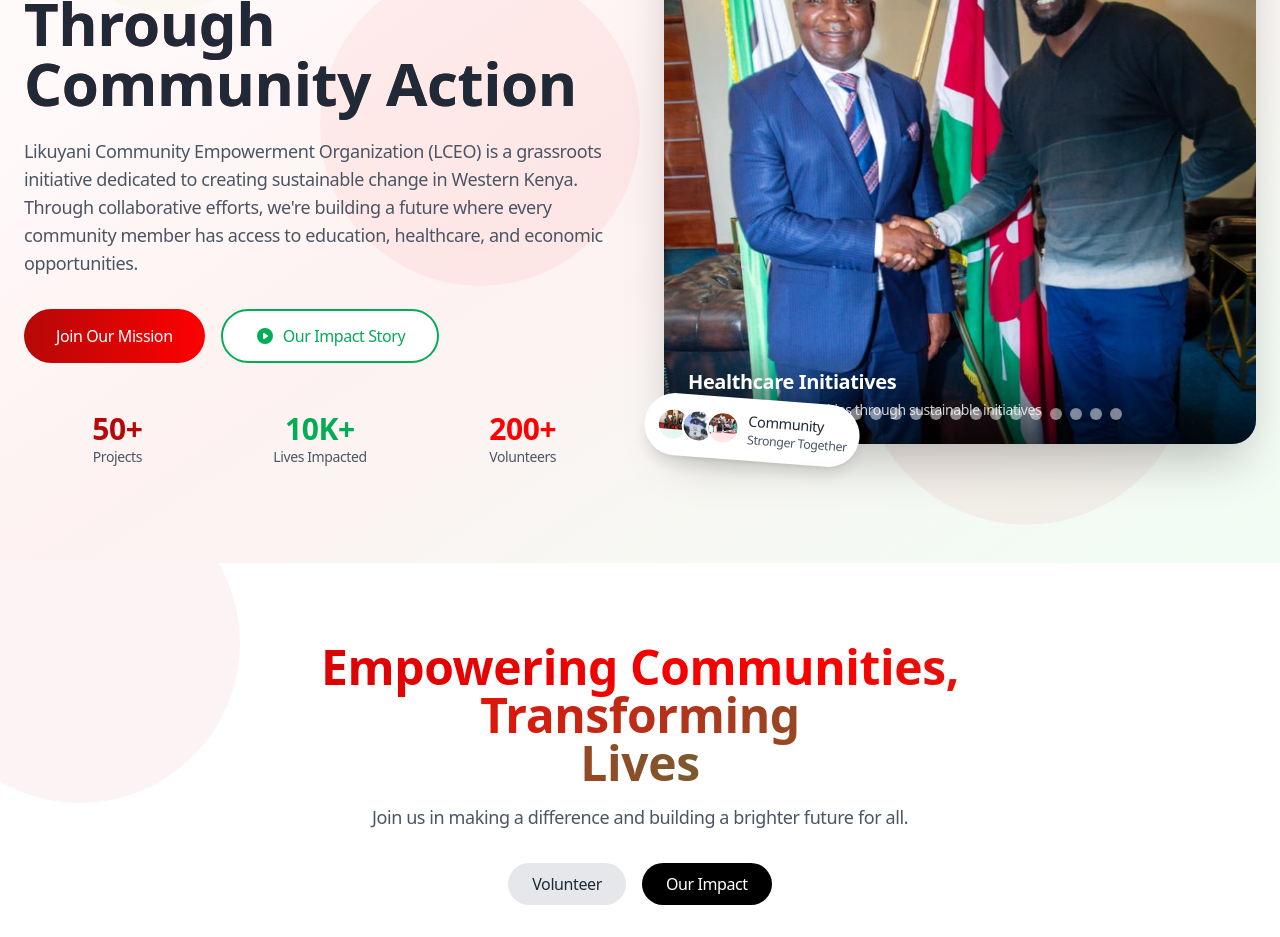
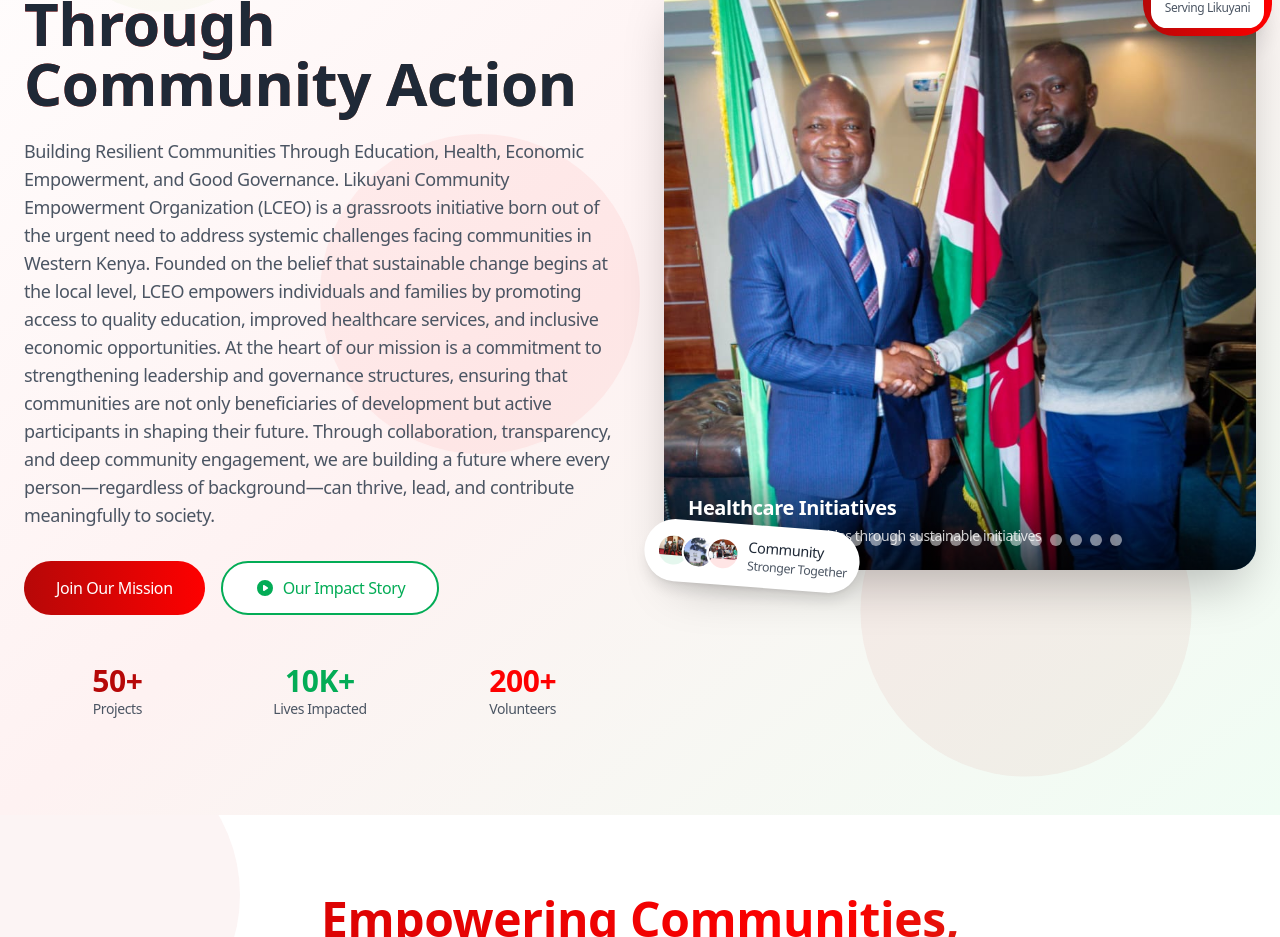
Before and after one commit to mizzoaccount/likuyani, a Next.js app: page / in a window 1280 px wide. Shown: the part 800-1737 px from the top of the page. Built offline with nearby package versions, Linux system fonts and the light colour scheme.

Commit message:
Update TopHero.tsx

```diff
--- a/components/TopHero.tsx
+++ b/components/TopHero.tsx
@@ -119,7 +119,7 @@
                 animate={{ opacity: 1 }}
                 transition={{ delay: 0.6, duration: 0.7 }}
               >
-                Likuyani Community Empowerment Organization (LCEO) is a grassroots initiative dedicated to creating sustainable change in Western Kenya. Through collaborative efforts, we're building a future where every community member has access to education, healthcare, and economic opportunities.
+               Building Resilient Communities Through Education, Health, Economic Empowerment, and Good Governance. Likuyani Community Empowerment Organization (LCEO) is a grassroots initiative born out of the urgent need to address systemic challenges facing communities in Western Kenya. Founded on the belief that sustainable change begins at the local level, LCEO empowers individuals and families by promoting access to quality education, improved healthcare services, and inclusive economic opportunities. At the heart of our mission is a commitment to strengthening leadership and governance structures, ensuring that communities are not only beneficiaries of development but active participants in shaping their future. Through collaboration, transparency, and deep community engagement, we are building a future where every person—regardless of background—can thrive, lead, and contribute meaningfully to society.
               </motion.p>
             </div>
 
```
